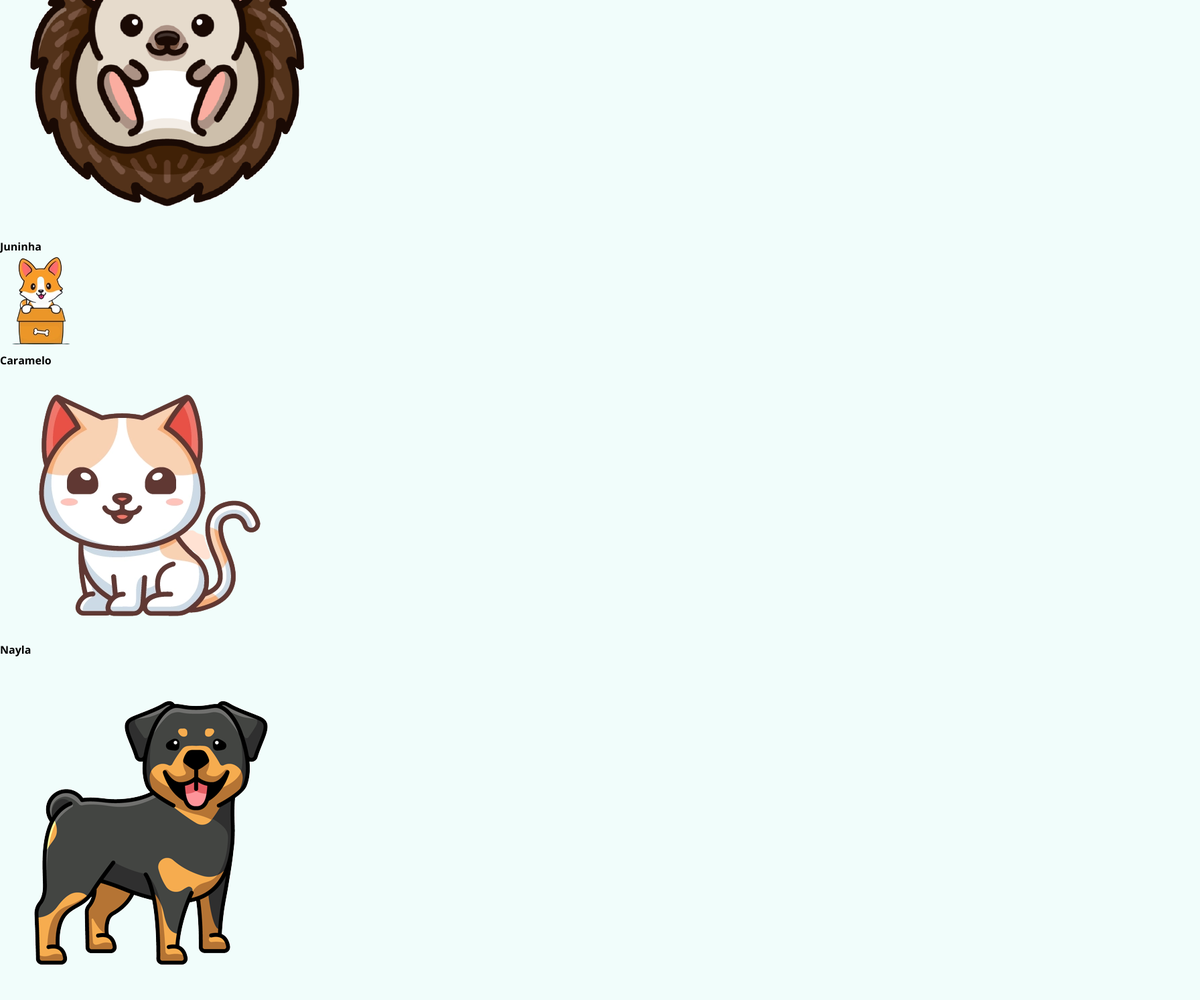
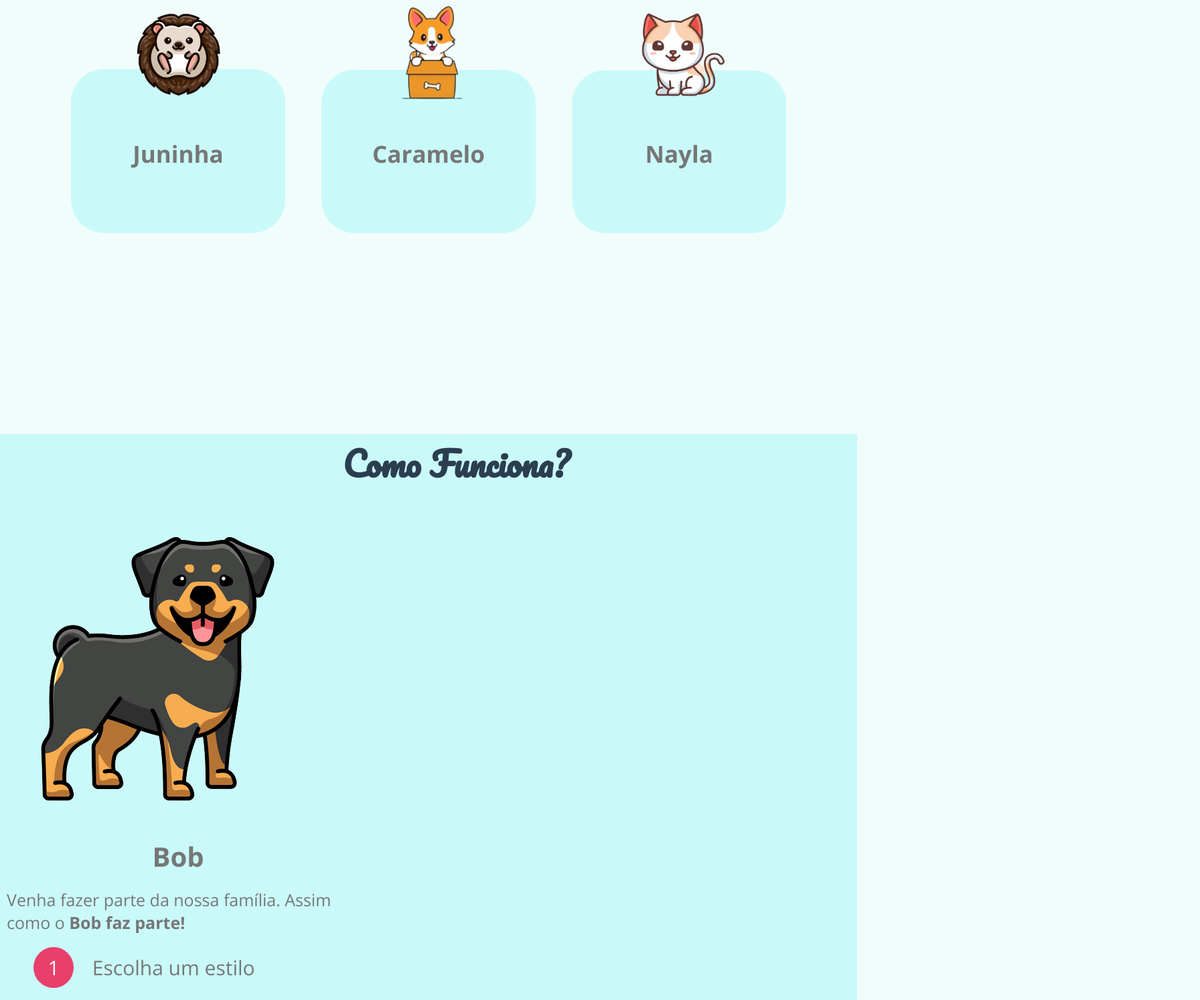
Before and after one commit to eduardoaraujogomes/projeto-front-end-I, a plain HTML site: page index.html in a window 1280 px wide. Shown: the part 1307-2800 px from the top of the page at 67% size, 1792 px wide, since content can reach past the window. Drawn offline with nearby package versions, Linux system fonts and the light colour scheme.

Commit message:
Finalizado o como funciona

```diff
--- a/index.html
+++ b/index.html
@@ -20,14 +20,14 @@
             <nav class="navigation">
                 <ul>
                     <li>
-                        <a href="#">
+                        <a href="#illustration">
                             <img src="./assets/nayla.png"
                                 alt="icone ilustrações">
-                            Ilustração
+                            Ilustrações
                         </a>
                     </li>
                     <li>
-                        <a href="#">
+                        <a href="#how">
                             <img src="./assets/howIcon.png"
                                 alt="icone cpmo funciona?"> Como funciona?
                         </a>
@@ -71,25 +71,31 @@
                     <p>+30</p>
                 </div>
             </section>
-            <section class="introducing">
-                <h2>Apresentando</h2>
-                <h3>nossos membros da família</h3>
-                <div id="introducing--box">
-                    <div class="introducing--box">
+            <a name="illustration"></a>
+            <section class="illustration">
+                <h2>Ilustrações</h2>
+                <h3>dos nossos membros da família</h3>
+                <div id="illustration--box">
+                    <div class="illustration--box">
                         <img src="./assets/juninha.png" alt="Foto da Juninha">
-                        <h4>Juninha</h4>
+                        <p>Juninha</p>
                     </div>
-                    <div class="introducing--box">
-                        <img src="./assets/caramelo.png" alt="Foto do Caramelo">
-                        <h4>Caramelo</h4>
+                    <div class="illustration--box">
+                        <img class="caramelo" src="./assets/caramelo.png"
+                            alt="Foto do Caramelo">
+                        <p>Caramelo</p>
                     </div>
-                    <div class="introducing--box">
-                        <img src="./assets/nayla.png" alt="Foto da Nayla">
-                        <h4>Nayla</h4>
+                    <div class="illustration--box">
+                        <img class="nayla" src="./assets/nayla.png"
+                            alt="Foto da Nayla">
+                        <p>Nayla</p>
                     </div>
                 </div>
             </section>
+
+            <a name="how"></a>
             <section class="how">
+                <h2>Como Funciona?</h2>
                 <div class="how--box">
                     <img src="./assets/bob.png" alt="Foto do Bob">
                     <h4>Bob</h4>
@@ -99,10 +105,11 @@
                 </div>
                 <div class="how--steps">
                     <ol>
-                        <li>Escolha um estilo</li>
-                        <li>Escolha a forma de pagamento</li>
-                        <li>Faça o Upload da imagem do seu animalzinho</li>
-                        <li>Espere pela entrega 🙏</li>
+                        <li><span>1</span> Escolha um estilo</li>
+                        <li><span>2</span> Escolha a forma de pagamento</li>
+                        <li><span>3</span> Faça o Upload da imagem do seu
+                            animalzinho</li>
+                        <li><span>4</span> Espere pela entrega 🙏</li>
                     </ol>
                 </div>
             </section>
--- a/styles/style.css
+++ b/styles/style.css
@@ -6,6 +6,7 @@
 body {
     background-color: #F1FDFB;
     font-family: 'Open Sans', sans-serif;
+    overflow-x: hidden;
 }
 
 header {
@@ -119,6 +120,108 @@ header {
     color: #000;
 }
 
+.illustration {
+    width: 100%;
+    text-align: center;
+    margin-top: 50px;
+}
+.illustration h2 {
+    font-family: 'Pacifico', cursive;
+    color: #2b3e50;
+    font-size: 50px;
+}
+.illustration h3 {
+    color: #777676;
+}
+.illustration--box {
+    width: 25%;
+    margin: 150px 25px;
+    display: inline-block;
+    padding: 20px;
+    background-color: #c9faf9;
+    border-radius: 50px;
+}
+.illustration--box img {
+    width: 150px;
+    position: relative;
+    top: -120px;
+}
+.illustration--box .caramelo {
+    width: 120px;
+}
+
+.illustration--box .nayla {
+    width: 155px;
+}
+
+.illustration--box p {
+    position: relative;
+    top: -75px;
+    font-size: 35px;
+    font-weight: bold;
+    color: #777676;
+}
+
+.how {
+    margin-top: 150px;
+    width: 100%;
+
+    background-color: #C9FAF9 ;
+
+}
+.how h2 {
+    font-family: 'Pacifico', cursive;
+    color: #2b3e50;
+    font-size: 50px;
+    position: relative;
+    left: 40%;
+}
+.how--box {
+    display: inline-block;
+    width: 40%;
+    margin-right: 50px;
+    margin-left: 10px;
+}
+
+.how--box h4 {
+    font-size: 40px;
+    margin-bottom: 20px;
+    text-align: center;
+    font-weight: bold;
+    color: #777676;
+}
+
+.how--box p {
+    font-size: 25px;
+    color: #777676;
+}
+
+.how--steps{
+    display: inline-block;
+
+    position: relative;
+    top: -50px;
+}
+
+.how--steps li {
+    list-style: none;
+    margin: 50px;
+    font-size: 30px;
+    color: #777676;
+}
+.how--steps span {
+    display: inline-block;
+    background-color: #E83F6B;
+    padding: 10px;
+    width: 60px;
+    border-radius: 50%;
+    margin-top: 20px;
+    margin-right: 20px;
+    color: #fff;
+    text-align: center;
+}
+
+
 
 
 .whatsapp {
```
